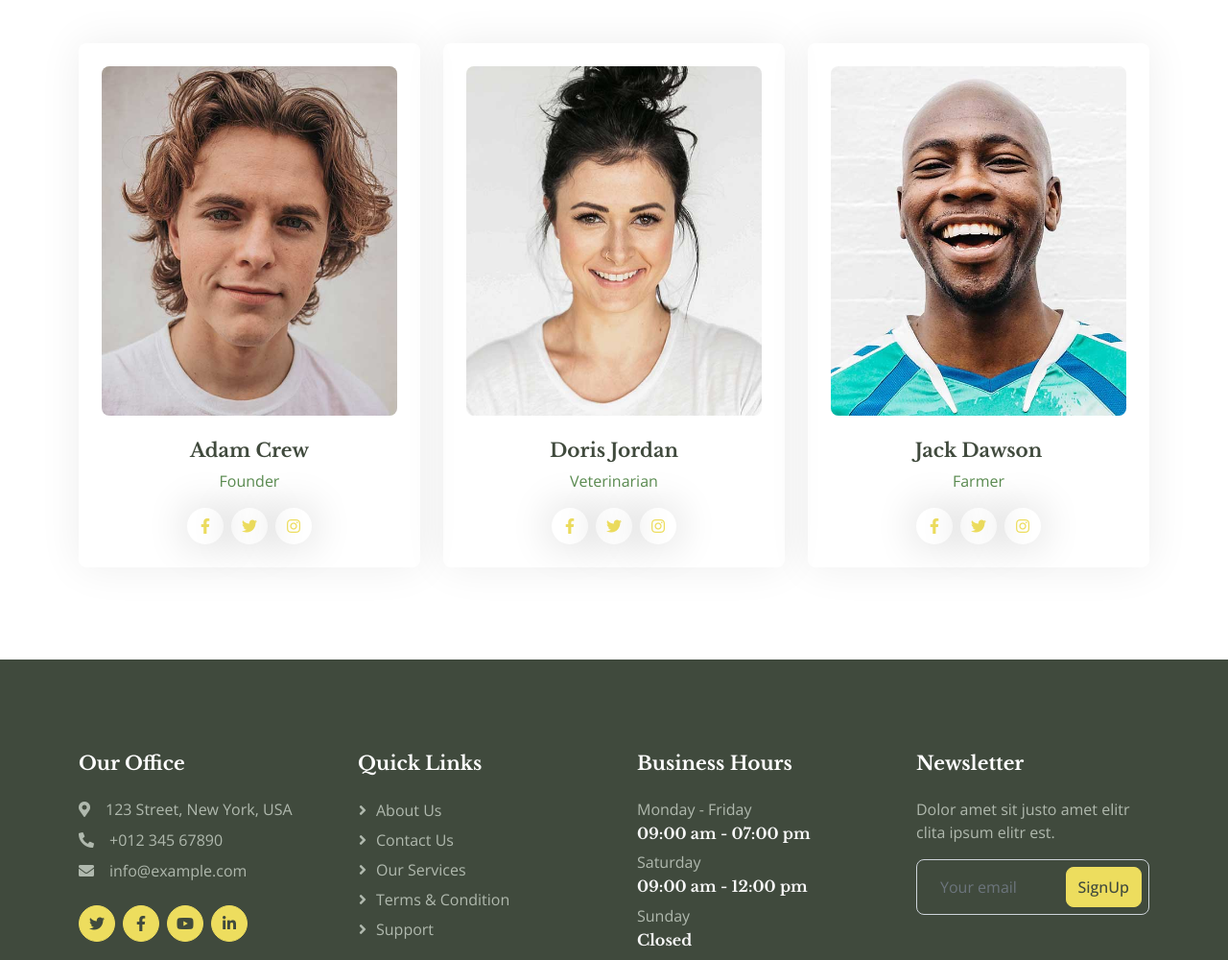
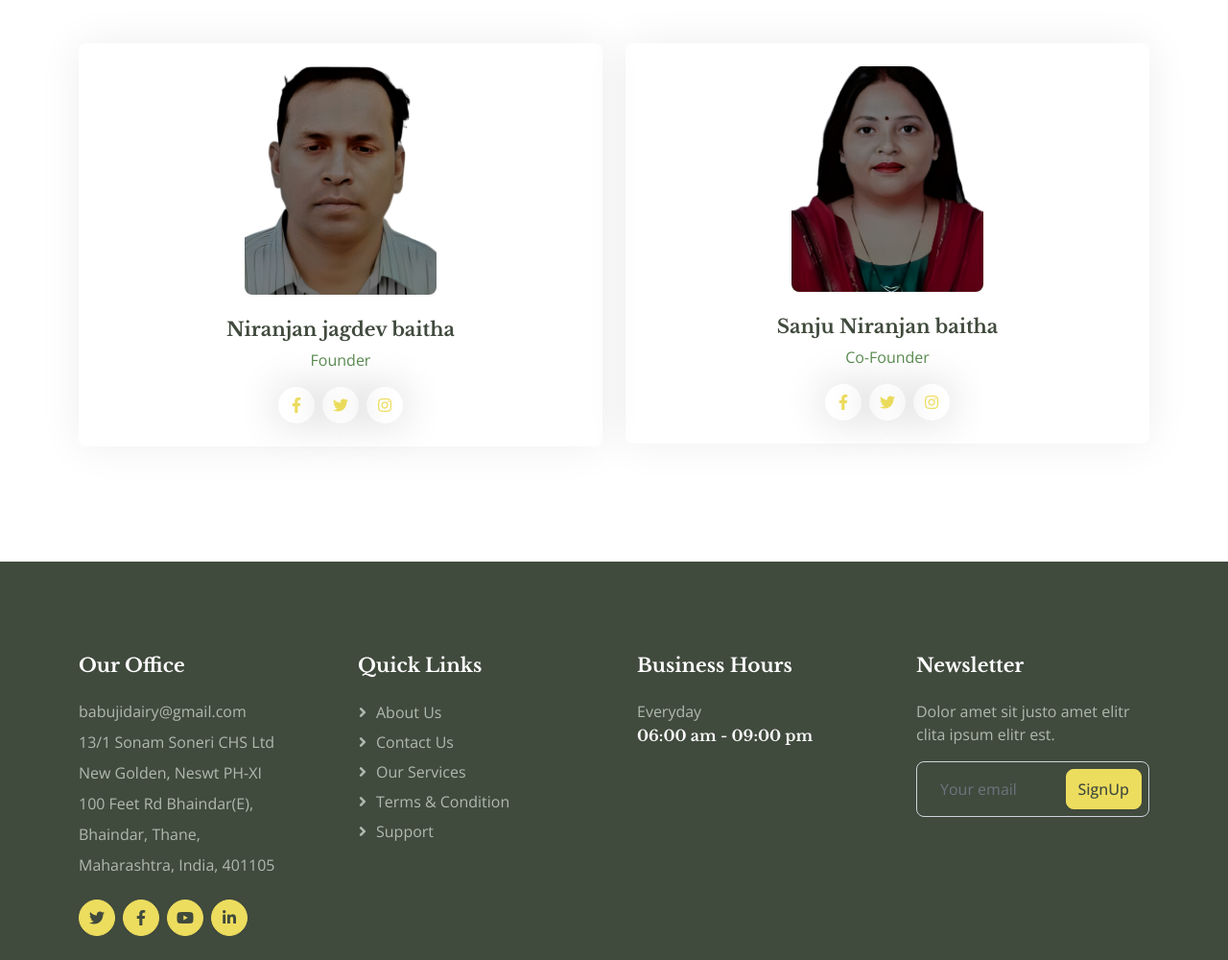
Before and after one commit to 100rabh999/Babuji-Dairy-Farm-website, a plain HTML site: page index.html in a window 1280 px wide. Shown: the part 5081-6081 px from the top of the page at 96% size. Drawn offline with nearby package versions, Linux system fonts and the light colour scheme.

Commit message:
new change

```diff
--- a/index.html
+++ b/index.html
@@ -428,12 +428,12 @@
             <p class="section-title bg-white text-center text-primary px-3">Our Team</p>
             <h1 class="mb-5">Experienced Team Members</h1>
         </div>
-            <div class="row g-4">
-                <div class="col-lg-4 col-md-6 wow fadeInUp" data-wow-delay="0.1s">
-                    <div class="team-item rounded p-4">
-                        <img class="img-fluid rounded mb-4" src="img/team-1.jpg" alt="">
-                        <h5>Adam Crew</h5>
-                        <p class="text-primary">Founder</p>
+        <div class="row justify-content-center">
+            <div class="col-lg-6 col-md-6 col-sm-12">
+                <div class="team-item rounded p-4 mb-4">
+                    <img class="img-fluid rounded mb-4" src="img/director.png" alt="" style="max-width: 200px;">
+                    <h5 class="text-center">Niranjan jagdev baitha</h5>
+                    <p class="text-center text-primary">Founder</p>
                     <div class="d-flex justify-content-center">
                         <a class="btn btn-square btn-outline-secondary rounded-circle mx-1" href=""><i class="fab fa-facebook-f"></i></a>
                         <a class="btn btn-square btn-outline-secondary rounded-circle mx-1" href=""><i class="fab fa-twitter"></i></a>
@@ -441,23 +441,11 @@
                     </div>
                 </div>
             </div>
-                <div class="col-lg-4 col-md-6 wow fadeInUp" data-wow-delay="0.3s">
-                    <div class="team-item rounded p-4">
-                        <img class="img-fluid rounded mb-4" src="img/team-2.jpg" alt="">
-                        <h5>Doris Jordan</h5>
-                        <p class="text-primary">Veterinarian</p>
-                        <div class="d-flex justify-content-center">
-                            <a class="btn btn-square btn-outline-secondary rounded-circle mx-1" href=""><i class="fab fa-facebook-f"></i></a>
-                            <a class="btn btn-square btn-outline-secondary rounded-circle mx-1" href=""><i class="fab fa-twitter"></i></a>
-                            <a class="btn btn-square btn-outline-secondary rounded-circle mx-1" href=""><i class="fab fa-instagram"></i></a>
-                        </div>
-                    </div>
-                </div>
-                <div class="col-lg-4 col-md-6 wow fadeInUp" data-wow-delay="0.5s">
-                    <div class="team-item rounded p-4">
-                        <img class="img-fluid rounded mb-4" src="img/team-3.jpg" alt="">
-                        <h5>Jack Dawson</h5>
-                        <p class="text-primary">Farmer</p>
+            <div class="col-lg-6 col-md-6 col-sm-12">
+                <div class="team-item rounded p-4 mb-4">
+                    <img class="img-fluid rounded mb-4" src="img/codirector.png" alt="" style="max-width: 200px;">
+                    <h5 class="text-center">Sanju Niranjan baitha</h5>
+                    <p class="text-center text-primary">Co-Founder</p>
                     <div class="d-flex justify-content-center">
                         <a class="btn btn-square btn-outline-secondary rounded-circle mx-1" href=""><i class="fab fa-facebook-f"></i></a>
                         <a class="btn btn-square btn-outline-secondary rounded-circle mx-1" href=""><i class="fab fa-twitter"></i></a>
@@ -471,15 +459,20 @@
 <!-- Team End -->
 
 
+
+
 <!-- Footer Start -->
 <div class="container-fluid bg-dark footer mt-5 py-5 wow fadeIn" data-wow-delay="0.1s">
     <div class="container py-5">
         <div class="row g-5">
             <div class="col-lg-3 col-md-6">
                 <h5 class="text-white mb-4">Our Office</h5>
-                    <p class="mb-2"><i class="fa fa-map-marker-alt me-3"></i>123 Street, New York, USA</p>
-                    <p class="mb-2"><i class="fa fa-phone-alt me-3"></i>+012 345 67890</p>
-                    <p class="mb-2"><i class="fa fa-envelope me-3"></i>info@example.com</p>
+                <p class="mb-2">babujidairy@gmail.com</p>
+                <p class="mb-2">13/1 Sonam Soneri CHS Ltd</p>
+                <p class="mb-2">New Golden, Neswt PH-XI</p>
+                <p class="mb-2">100 Feet Rd Bhaindar(E),</p>
+                <p class="mb-2">Bhaindar, Thane,</p>
+                <p class="mb-2">Maharashtra, India, 401105</p>
                 <div class="d-flex pt-3">
                     <a class="btn btn-square btn-secondary rounded-circle me-2" href=""><i class="fab fa-twitter"></i></a>
                     <a class="btn btn-square btn-secondary rounded-circle me-2" href=""><i class="fab fa-facebook-f"></i></a>
@@ -497,19 +490,15 @@
             </div>
             <div class="col-lg-3 col-md-6">
                 <h5 class="text-white mb-4">Business Hours</h5>
-                    <p class="mb-1">Monday - Friday</p>
-                    <h6 class="text-light">09:00 am - 07:00 pm</h6>
-                    <p class="mb-1">Saturday</p>
-                    <h6 class="text-light">09:00 am - 12:00 pm</h6>
-                    <p class="mb-1">Sunday</p>
-                    <h6 class="text-light">Closed</h6>
+                <p class="mb-1">Everyday</p>
+                <h6 class="text-light">06:00 am - 09:00 pm</h6>
             </div>
             <div class="col-lg-3 col-md-6">
                 <h5 class="text-white mb-4">Newsletter</h5>
                 <p>Dolor amet sit justo amet elitr clita ipsum elitr est.</p>
                 <div class="position-relative w-100">
-                        <input class="form-control bg-transparent w-100 py-3 ps-4 pe-5" type="text" placeholder="Your email">
-                        <button type="button" class="btn btn-secondary py-2 position-absolute top-0 end-0 mt-2 me-2">SignUp</button>
+                    <input id="emailInput" class="form-control bg-transparent w-100 py-3 ps-4 pe-5" type="email" placeholder="Your email" required>
+                    <button id="submitButton" type="button" class="btn btn-secondary py-2 position-absolute top-0 end-0 mt-2 me-2">SignUp</button>
                 </div>
             </div>
         </div>
@@ -534,6 +523,48 @@
 
     <!-- Template Javascript -->
     <script src="js/main.js"></script>
+    <script>
+        document.addEventListener("DOMContentLoaded", function() {
+            const emailInput = document.getElementById("emailInput");
+            const submitButton = document.getElementById("submitButton");
+
+            submitButton.addEventListener("click", function() {
+                const email = emailInput.value;
+
+                // Validate email format
+                if (!isValidEmail(email)) {
+                    alert("Please enter a valid email address.");
+                    return;
+                }
+
+                // Send email using a service like EmailJS or your server-side script
+
+                // Here's a basic example using EmailJS:
+                Email.send({
+                    Host: "smtp.yourisp.com",
+                    Username: "yourusername",
+                    Password: "yourpassword",
+                    To: "saurabhsingh2001.sk@gmail.com",
+                    From: email,
+                    Subject: "New subscriber",
+                    Body: "A new subscriber has signed up with the following email: " + email
+                }).then(function(response) {
+                    if (response === "OK") {
+                        alert("Thank you for subscribing!");
+                        emailInput.value = ""; // Clear the input field after successful submission
+                    } else {
+                        alert("Oops! Something went wrong.");
+                    }
+                });
+            });
+
+            function isValidEmail(email) {
+                // Basic email validation using regular expression
+                return /^[^\s@]+@[^\s@]+\.[^\s@]+$/.test(email);
+            }
+        });
+
+    </script>
 </body>
 
 </html>
```
Also changed, not shown: img/codirector.png (added), img/director.png (added), 1 other file. Lines whose indentation alone changed are shown as unchanged.
